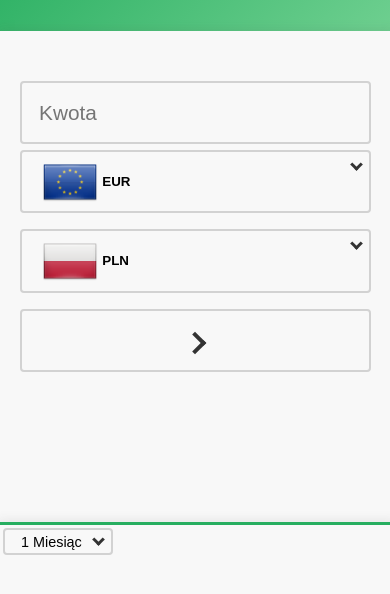
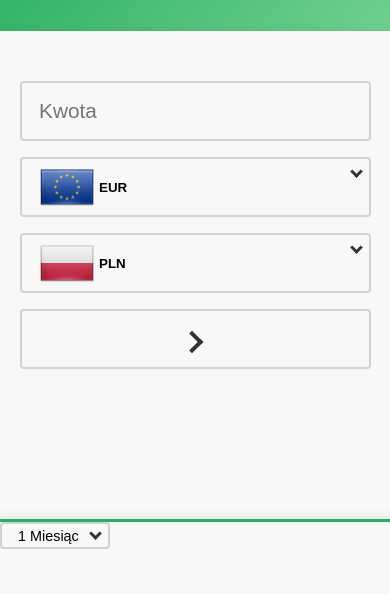
Before and after one commit to Goofsy/walutomat, a website built with Parcel: page index.html in a window 390 px wide. Shown: the part 78-672 px from the top of the page. Built offline with nearby package versions, Linux system fonts and the light colour scheme; no server answers.

Commit message:
code refactoring

```diff
--- a/src/js/View.js
+++ b/src/js/View.js
@@ -142,7 +142,7 @@ class View {
     });
   }
 
-  getFormData() {
+  getSearchFormData() {
     return {
       amount: this._inputAmount.value,
       from: this._btnFrom.dataset.currency,
--- a/src/js/controller.js
+++ b/src/js/controller.js
@@ -10,7 +10,7 @@ const controlCurrencies = async function () {
 
 const controlSearchCurrency = async function () {
   try {
-    const formData = View.getFormData();
+    const formData = View.getSearchFormData();
 
     View.renderSearchCurrency(
       await model.searchCurrency(formData.amount, formData.from, formData.to)
@@ -25,7 +25,7 @@ const controlSearchCurrency = async function () {
 };
 
 const controlChartByDays = async function () {
-  const formData = View.getFormData();
+  const formData = View.getSearchFormData();
   const daysChart = View.daysChart;
 
   const dataTimeSeries = await model.getCurrencyTimeSeries(
--- a/src/sass/_base.scss
+++ b/src/sass/_base.scss
@@ -6,14 +6,13 @@
 }
 
 // Variables
-$site-width: 1280px;
-
+$site-width: 1024px;
 $light-color: #f8f8f8;
 $medium-color: rgb(210, 210, 210);
 $dark-color: #333;
 $primary-color: #27ae60;
 
-// Main
+// Body
 body {
   min-height: 100vh;
   font-family: sans-serif;
@@ -32,7 +31,6 @@ body {
 // Calculator
 .calculator {
   margin: auto;
-  width: 80%;
   background-color: $light-color;
   box-shadow: 2px 2px 10px 4px rgba(#474747, 0.1);
   padding-bottom: 2rem;
@@ -63,7 +61,6 @@ body {
 .chart {
   position: relative;
   margin: auto;
-  width: 80%;
   height: 400px;
   padding: 1rem;
   background-color: $light-color;
--- a/src/sass/_components.scss
+++ b/src/sass/_components.scss
@@ -1,7 +1,8 @@
 // Navbar
 .nav {
+  margin: auto;
   &__title {
-    padding: 2rem;
+    padding: 2rem 0;
     font-size: 2.5rem;
     color: $light-color;
   }
--- a/src/sass/_layout.scss
+++ b/src/sass/_layout.scss
@@ -3,16 +3,6 @@
   margin: auto;
   height: 100%;
   padding: 0;
-}
-
-@media (max-width: 900px) {
-  .calculator {
-    width: 100%;
-  }
-
-  .chart {
-    width: 100%;
-  }
 }
 
 @media (max-width: 640px) {
@@ -27,17 +17,21 @@
       &:first-of-type {
         width: 90%;
         margin: auto;
+        height: 60px;
+        margin-bottom: 1rem;
       }
 
-      .input--amount {
+      .input {
+        &--amount {
           display: inline-block;
           width: 100%;
           padding: 1.1rem;
           font-size: 1.3rem;
         }
 
-      .input--search {
+        &--search {
           height: 50px;
+        }
       }
 
       .dropdown {
@@ -49,6 +43,7 @@
         width: 100%;
         display: flex;
         justify-content: space-between;
+        padding: 0 1.1rem;
         margin-bottom: 1rem;
 
         img {
@@ -62,7 +57,7 @@
         display: inline-block;
         width: 90%;
         margin: auto;
-        padding: 0.7rem;
+        height: 60px;
       }
 
       &--swap {
@@ -87,9 +82,13 @@
     text-align: center;
   }
 
-  .chart__header {
+  .chart {
+    height: 350px;
+
+    &__header {
       width: 110px;
-    top: 3px;
-    left: 3px;
+      top: 0px;
+      left: 0px;
     }
-} ;
+  }
+}
```
Also changed, not shown: index.html (+0 -2 lines). Lines whose indentation alone changed are shown as unchanged.
